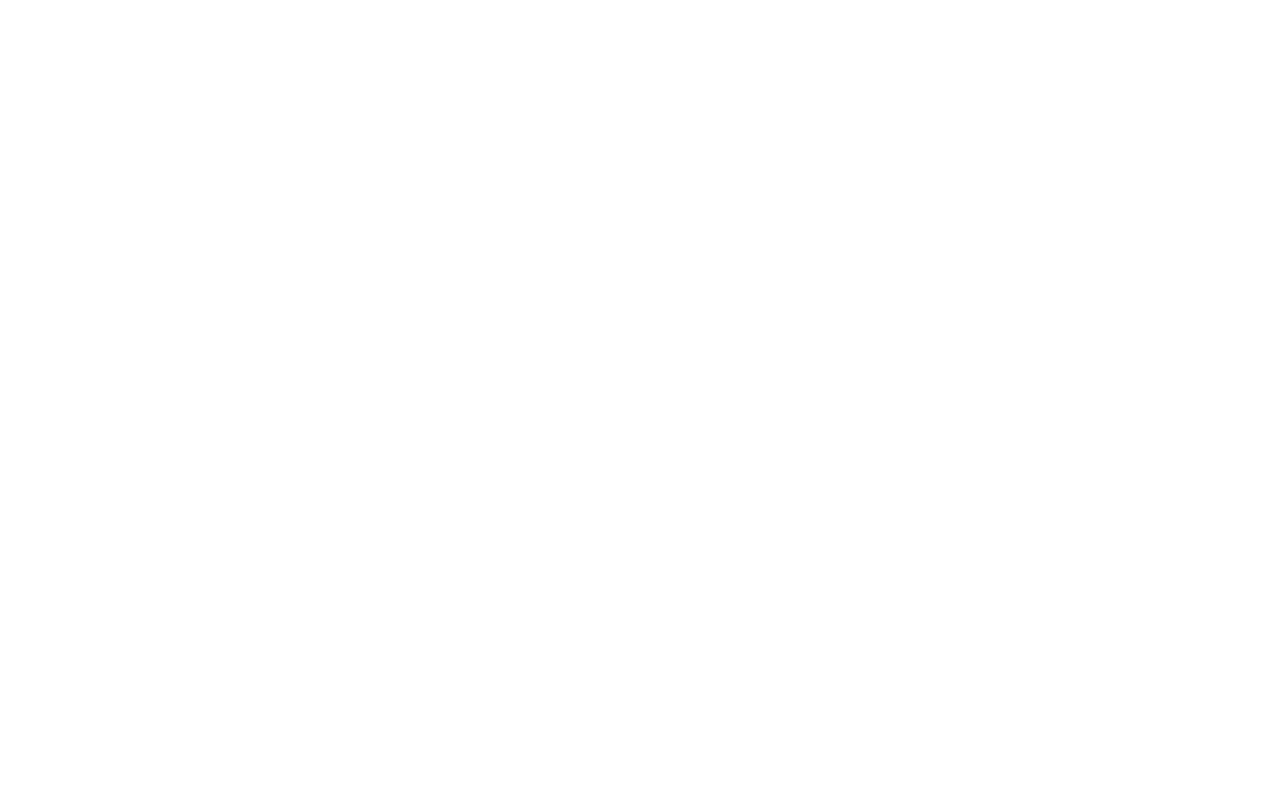
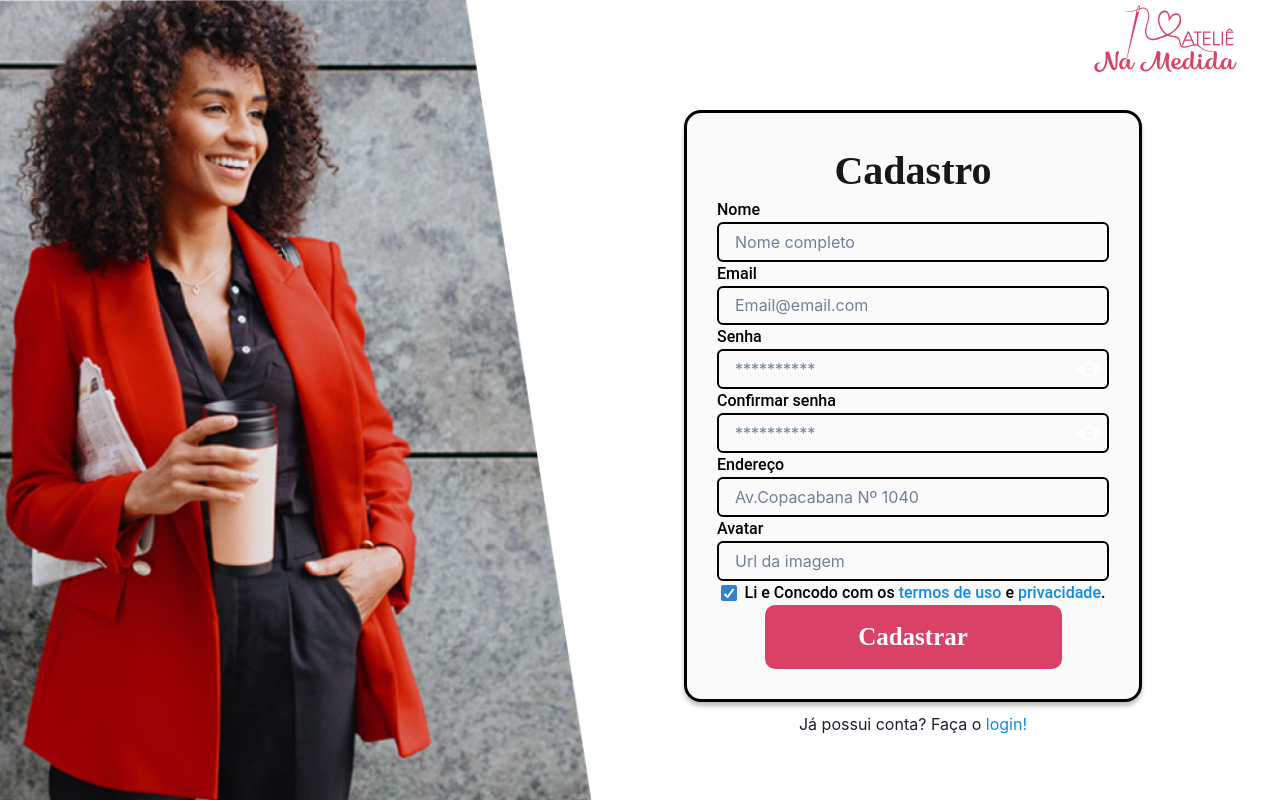
Before and after one commit to erickmarchetti/Na-medida-Atelie, a React (Create React App) app: page /register in a window 1280 px wide. Built offline with nearby package versions, Linux system fonts and the light colour scheme.

Commit message:
feat:cadastro estatico finalizado

```diff
--- a/package.json
+++ b/package.json
@@ -3,6 +3,7 @@
   "version": "0.1.0",
   "private": true,
   "dependencies": {
+    "@chakra-ui/icons": "^2.0.2",
     "@chakra-ui/react": "^2.2.1",
     "@emotion/react": "^11.9.3",
     "@emotion/styled": "^11.9.3",
@@ -15,6 +16,7 @@
     "react": "^18.2.0",
     "react-dom": "^18.2.0",
     "react-hook-form": "^7.33.1",
+    "react-native-svg": "^12.3.0",
     "react-router-dom": "5",
     "react-scripts": "5.0.1",
     "react-toastify": "^9.0.5",
--- a/src/App.js
+++ b/src/App.js
@@ -1,5 +1,7 @@
+import Routes from "./routes"
+
 function App() {
-    return
+    return <Routes />
 }
 
 export default App
--- a/src/pages/Cadastrar/index.jsx
+++ b/src/pages/Cadastrar/index.jsx
@@ -1,5 +1,121 @@
-function Cadastrar() {
-    return
+import custommadewoman from "../../Images/custommadewoman.png"
+
+import {
+    Button,
+    FormControl,
+    FormLabel,
+    IconButton,
+    Input,
+    InputGroup,
+    InputRightElement,
+    Checkbox
+} from "@chakra-ui/react"
+import { useState } from "react"
+import { ViewIcon, ViewOffIcon } from "@chakra-ui/icons"
+import Header from "../../components/HeaderCadastro"
+import { Formulario, Principal } from "./styled"
+
+export default function Cadastro() {
+    const [show, setShow] = useState(false)
+    const handleClick = () => setShow(!show)
+    return (
+        <>
+            <Header />
+            <Principal>
+                <div className="divImg">
+                    <img src={custommadewoman} alt="custommadewoman" />
+                </div>
+                <Formulario>
+                    <FormControl
+                        className="formControl"
+                        w={"458px"}
+                        h={"592"}
+                        border={"2px solid black"}
+                        padding={"5px"}
+                    >
+                        <div className="tituloCadastro">
+                            <h1>Cadastro</h1>
+                        </div>
+                        <FormLabel htmlFor="name">Nome</FormLabel>
+                        <Input
+                            id="name"
+                            type="name"
+                            placeholder="Nome completo"
+                        />
+
+                        <FormLabel htmlFor="name">Email</FormLabel>
+                        <Input
+                            id="email"
+                            type="email"
+                            placeholder="Email@email.com"
+                        />
+
+                        <FormLabel htmlFor="senha">Senha</FormLabel>
+                        <InputGroup>
+                            <InputRightElement>
+                                <IconButton
+                                    bg="transparent"
+                                    onClick={handleClick}
+                                    icon={show ? <ViewOffIcon /> : <ViewIcon />}
+                                />
+                            </InputRightElement>
+                            <Input
+                                id="password"
+                                type={show ? "text" : "password"}
+                                placeholder="**********"
+                            />
+                        </InputGroup>
+
+                        <FormLabel htmlFor="senha">Confirmar senha</FormLabel>
+                        <InputGroup>
+                            <InputRightElement>
+                                <IconButton
+                                    bg="transparent"
+                                    onClick={handleClick}
+                                    icon={show ? <ViewOffIcon /> : <ViewIcon />}
+                                />
+                            </InputRightElement>
+                            <Input
+                                id="passwordconfirm"
+                                type={show ? "text" : "password"}
+                                placeholder="**********"
+                            />
+                        </InputGroup>
+
+                        <FormLabel htmlFor="name">Endereço</FormLabel>
+                        <Input
+                            id="name"
+                            type="name"
+                            placeholder="Av.Copacabana Nº 1040"
+                        />
+
+                        <FormLabel htmlFor="name">Avatar</FormLabel>
+                        <Input
+                            id="avatar"
+                            type="avatar"
+                            placeholder="Url da imagem"
+                        />
+                        <p>
+                            <Checkbox defaultChecked>
+                                Li e Concodo com os
+                                <a href="#"> termos de uso</a> e
+                                <a href="#"> privacidade</a>.
+                            </Checkbox>
+                        </p>
+                        <Button
+                            w={"297px"}
+                            h={"65px"}
+                            borderRadius={"10px"}
+                            backgroundColor="#DA4167"
+                        >
+                            Cadastrar
+                        </Button>
+                    </FormControl>
+                    <p>
+                        Já possui conta? Faça o <a href="/login">login!</a>
+                    </p>
+                </Formulario>
+            </Principal>
+        </>
+    )
 }
-
-export default Cadastrar
--- /dev/null
+++ b/src/pages/Cadastrar/styled.js
@@ -0,0 +1,82 @@
+import styled from "styled-components"
+
+export const Principal = styled.div`
+    position: absolute;
+    top: 0;
+    display: flex;
+    justify-content: space-between;
+    width: 100vw;
+
+    .divImg img {
+        height: 100vh;
+    }
+
+    @media (max-width: 1170px) {
+        .divImg {
+            display: none;
+        }
+        justify-content: center;
+    }
+`
+export const Formulario = styled.div`
+    margin-top: 100px;
+    margin-right: 10%;
+    display: flex;
+    flex-direction: column;
+    align-items: center;
+
+    @media (max-width: 1170px) {
+        margin-top: 90px;
+        margin-right: 0;
+    }
+    .formControl {
+        display: flex;
+        flex-direction: column;
+        justify-content: space-between;
+        align-items: center;
+        padding: 30px;
+        margin: 10px;
+        background: #fafafa;
+        border: 3px solid #000000;
+        box-shadow: 0px 4px 4px rgba(0, 0, 0, 0.25);
+        border-radius: 17px;
+
+        .tituloCadastro {
+            display: flex;
+            justify-content: space-around;
+            align-items: center;
+        }
+    }
+    a {
+        color: #0c8ce9;
+    }
+    label {
+        width: 100%;
+        margin: 0px;
+        font-family: "Roboto";
+        font-style: normal;
+        font-weight: 500;
+
+        color: #000000;
+    }
+    input {
+        border: 2px solid #000000;
+    }
+    button {
+        font-family: "Nunito";
+        font-style: normal;
+        font-weight: 700;
+        font-size: 25px;
+        line-height: 34px;
+
+        color: #ffffff;
+    }
+    h1 {
+        font-family: "Nunito";
+        font-style: normal;
+        font-weight: 700;
+        font-size: 40px;
+        line-height: 55px;
+        color: #181818;
+    }
+`
```
Also changed, not shown: 1 other file (tests, documents, lock files or other folders).
